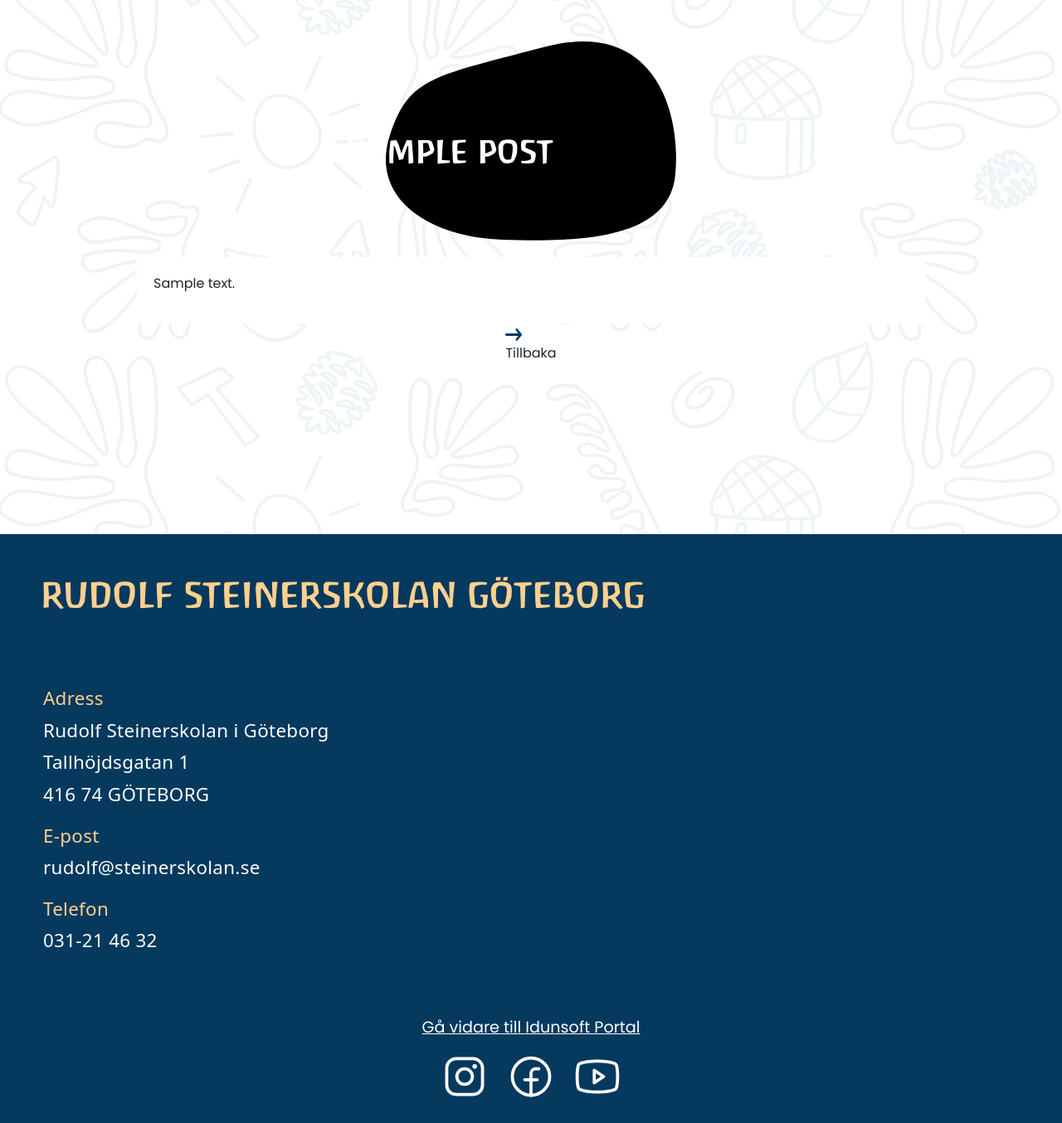
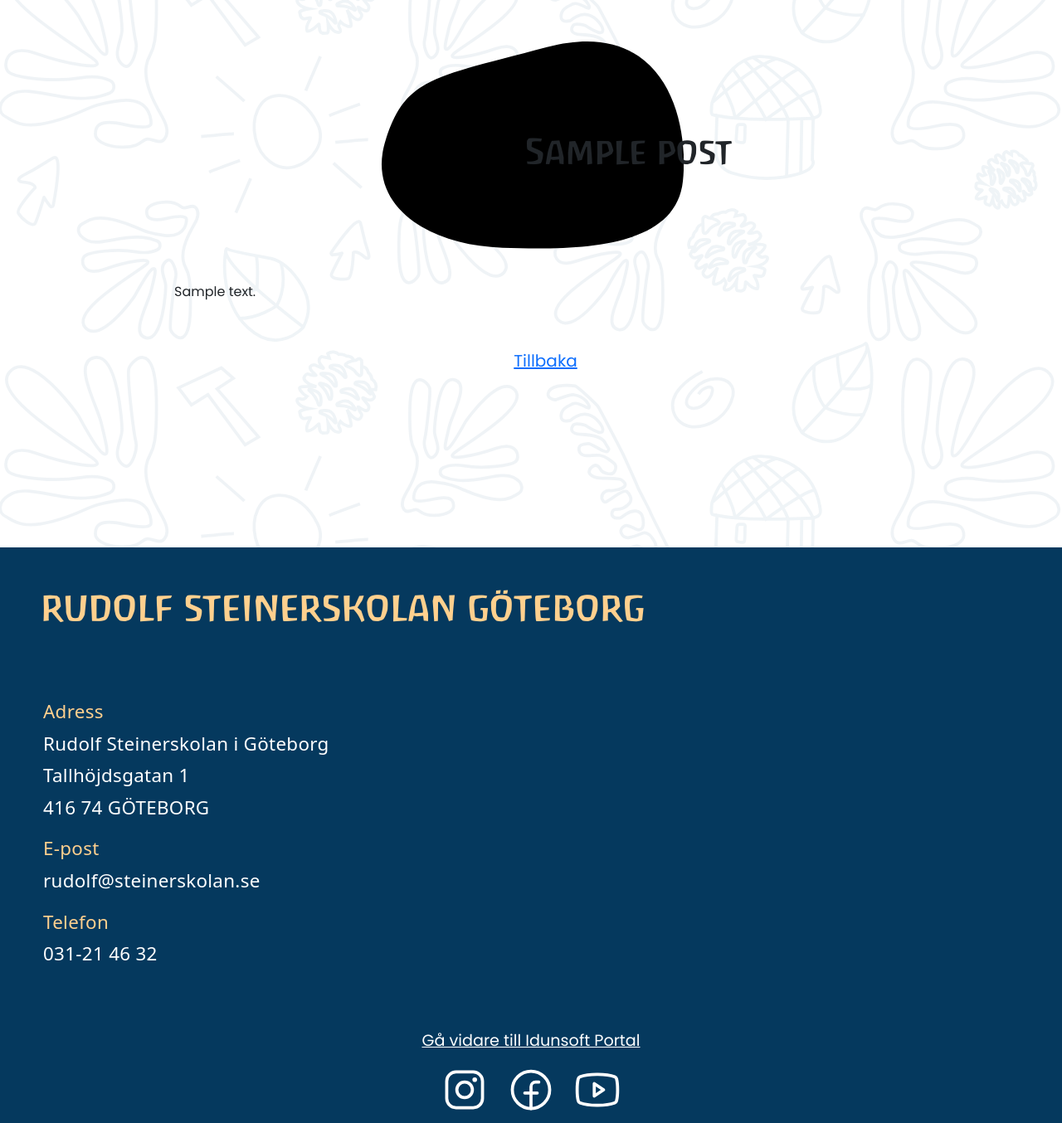
Before and after one commit to dantemogrim/Rudolf-Steiner, a WordPress theme: template public/themes/wu20/single.php in a window 1280 px wide. Shown: the part 70-1424 px from the top of the page at 83% size. Before the commit the page ends 1393 px from the top, so only its background shows below. Run offline with PHP 8.4 and a stand-in for WordPress, Linux system fonts and the light colour scheme; the site name, menu and one post (Sample post) are stand-ins, and other content is empty; style sheets or scripts are compiled from the project's sources.

Commit message:
Mobile solution for single articles on årskurser.

```diff
--- a/public/themes/wu20/single.php
+++ b/public/themes/wu20/single.php
@@ -6,34 +6,38 @@
     <?php while (have_posts()) : the_post(); ?>
 
         <div class="singleContainer">
+
             <div class="singlePostCard">
+
                 <div class="thumbnailHeadingWrapper">
 
                     <?php if (has_post_thumbnail()) {
                         the_post_thumbnail('medium', array('class' => 'singlePostThumbnail'));
                     } ?>
+                    <h1 class="singlePostHeading"><?php the_title(); ?></h1>
 
                     <svg class="singlePostBlob" width="100%" height="100%" viewBox="0 0 376 258" version="1.1" xmlns="http://www.w3.org/2000/svg" xmlns:xlink="http://www.w3.org/1999/xlink" xml:space="preserve" xmlns:serif="http://www.serif.com/" style="fill-rule:evenodd;clip-rule:evenodd;stroke-linejoin:round;stroke-miterlimit:2;">
                         <g transform="matrix(1,0,0,1,-20.7179,-58.8565)">
                             <path d="M170.945,315.533C76.738,312.471 -0.408,261.744 25.945,180.533C50.445,105.033 81.935,104.141 226.528,65.906C371.121,27.672 403.562,153.756 395.427,232.501C386.661,317.355 265.151,318.596 170.945,315.533Z" style="" />
+
                         </g>
                     </svg>
 
-                    <h1 class="singlePostHeading"><?php the_title(); ?></h1>
 
                 </div>
 
                 <div class="content"><?php the_content(); ?></div>
 
 
-                <div class="singleArrowTextWrapper">
+                <a href="#">
+                    <div class="singleArrowTextWrapper">
+                        <svg class="singleArrow" width="20" height="15" viewBox="0 0 20 15" fill="none" xmlns="http://www.w3.org/2000/svg">
+                            <path fill-rule="evenodd" clip-rule="evenodd" d="M12.8664 0.43973C13.1008 0.158171 13.4187 0 13.7502 0C14.0816 0 14.3995 0.158171 14.6339 0.43973L19.634 6.44724C19.8684 6.72888 20 7.11082 20 7.50907C20 7.90731 19.8684 8.28925 19.634 8.57089L14.6339 14.5784C14.3982 14.852 14.0824 15.0034 13.7547 14.9999C13.4269 14.9965 13.1134 14.8386 12.8816 14.5601C12.6499 14.2816 12.5184 13.905 12.5156 13.5112C12.5127 13.1174 12.6387 12.738 12.8664 12.4548L15.7327 9.01094H1.25002C0.918492 9.01094 0.600545 8.85271 0.366121 8.57105C0.131698 8.2894 0 7.90739 0 7.50907C0 7.11074 0.131698 6.72874 0.366121 6.44708C0.600545 6.16542 0.918492 6.00719 1.25002 6.00719H15.7327L12.8664 2.56338C12.6321 2.28174 12.5004 1.8998 12.5004 1.50156C12.5004 1.10331 12.6321 0.721373 12.8664 0.43973Z" fill="" />
+                        </svg>
 
-                    <svg class="singleArrow" width="20" height="15" viewBox="0 0 20 15" fill="none" xmlns="http://www.w3.org/2000/svg">
-                        <path fill-rule="evenodd" clip-rule="evenodd" d="M12.8664 0.43973C13.1008 0.158171 13.4187 0 13.7502 0C14.0816 0 14.3995 0.158171 14.6339 0.43973L19.634 6.44724C19.8684 6.72888 20 7.11082 20 7.50907C20 7.90731 19.8684 8.28925 19.634 8.57089L14.6339 14.5784C14.3982 14.852 14.0824 15.0034 13.7547 14.9999C13.4269 14.9965 13.1134 14.8386 12.8816 14.5601C12.6499 14.2816 12.5184 13.905 12.5156 13.5112C12.5127 13.1174 12.6387 12.738 12.8664 12.4548L15.7327 9.01094H1.25002C0.918492 9.01094 0.600545 8.85271 0.366121 8.57105C0.131698 8.2894 0 7.90739 0 7.50907C0 7.11074 0.131698 6.72874 0.366121 6.44708C0.600545 6.16542 0.918492 6.00719 1.25002 6.00719H15.7327L12.8664 2.56338C12.6321 2.28174 12.5004 1.8998 12.5004 1.50156C12.5004 1.10331 12.6321 0.721373 12.8664 0.43973Z" fill="#04395E" />
-                    </svg>
-
-                    <p>Tillbaka</p>
-                </div>
+                        <p class="goBack">Tillbaka</p>
+                    </div>
+                </a>
             </div>
         </div>
     <?php endwhile;
--- a/resources/scripts/app.js
+++ b/resources/scripts/app.js
@@ -44,9 +44,9 @@
   }
 
   if (window.location.href.indexOf("arskurs-8") > -1) {
-    grade.classList.add("eigthGrade");
+    grade.classList.add("eighthGrade");
   } else {
-    grade.classList.remove("eigthGrade");
+    grade.classList.remove("eighthGrade");
   }
 
   if (window.location.href.indexOf("arskurs-9") > -1) {
--- a/resources/styles/_arskurser-single.scss
+++ b/resources/styles/_arskurser-single.scss
@@ -1,8 +1,10 @@
 .singleContainer {
+  align-items: center;
   display: flex;
   flex-direction: column;
-  justify-content: center;
-  align-items: center;
+  height: auto;
+  justify-content: space-evenly;
+  width: 100vw;
 }
 
 .singlePostCard {
@@ -13,56 +15,64 @@
   flex-direction: column;
   justify-content: flex-start;
   margin: 30px 0 30px 0;
+  max-width: 1450px;
   width: 85vw;
 }
 
 .thumbnailHeadingWrapper {
-  position: relative;
+  display: flex;
+  margin: 20px 0 20px 0;
 
   .singlePostThumbnail {
     border-radius: 50%;
-    // position: absolute;
-    // top: 25%;
-    // left: 15%;
-    // transform: translate(-25%, -25%);
+    height: 250px;
+    left: 20%;
+    position: relative;
+    top: 15%;
+    width: 250px;
+    z-index: 2;
   }
 
   .singlePostHeading {
-    color: white;
-    left: 25%;
-    position: absolute;
-    top: 50%;
-    transform: translate(-50%, -25%);
+    transform: translate(120%, 45%);
+    white-space: nowrap;
+    z-index: 2;
   }
 
   .singlePostBlob {
-    width: 350px;
-    height: auto;
-    margin: 20px;
-    padding: 0;
-    //display: none;
+    height: 250px;
+    position: relative;
+    right: 20%;
+    width: auto;
   }
 }
 
 .content {
   align-self: center;
-  background-color: white;
-  //border: 10px solid #c3d7b4;
+  border-radius: 8px;
   display: flex;
   flex-direction: column;
   height: auto;
-  max-width: 950px;
+  max-width: 900px;
   padding: 20px;
   width: 75vw;
 }
 
-a > button {
-  background-color: #2f698d;
-  border-radius: 4px;
-  border: none;
-  color: white;
+.singleArrowTextWrapper {
+  display: flex;
+  flex-direction: row;
+  justify-content: flex-end;
+  align-items: center;
+  text-align: center;
   margin: 20px 0 20px 0;
-  padding: 5px 10px 5px 10px;
+
+  p {
+    margin: 0 0 0 15px;
+    padding: 0;
+    text-decoration: underline;
+    white-space: nowrap;
+    font-size: 20px;
+  }
 }
 
 // Different colors for each grade.
--- a/resources/styles/_mobile-arskurser-single.scss
+++ b/resources/styles/_mobile-arskurser-single.scss
@@ -2,10 +2,13 @@
 
 @media (max-width: $layout-breakpoint-small) {
   .singleContainer {
+    align-items: center;
     display: flex;
     flex-direction: column;
-    justify-content: center;
-    align-items: center;
+    height: auto;
+    justify-content: space-evenly;
+    width: 100vw;
+    align-self: center;
   }
 
   .singlePostCard {
@@ -14,59 +17,228 @@
     border-radius: 8px;
     display: flex;
     flex-direction: column;
-    justify-content: center;
-    margin: 0;
+    justify-content: flex-start;
+    margin: 10px 0 10px 0;
     width: 85vw;
   }
 
   .thumbnailHeadingWrapper {
-    position: relative;
+    display: flex;
+    //width: 100%;
+    // height: auto;
+    // margin: 20px 0 20px 0;
 
     .singlePostThumbnail {
-      width: 200px;
-      height: auto;
       border-radius: 50%;
-      position: absolute;
-      top: 50%;
-      left: 50%;
-      transform: translate(-50%, -50%);
+      height: 170px;
+      // left: 30%;
+      position: relative;
+      width: 170px;
+    }
+
+    .singlePostHeading {
+      position: relative;
+      transform: translate(-10%, 75%);
+      white-space: nowrap;
+      z-index: 2;
     }
 
     .singlePostBlob {
-      width: 250px;
-      height: auto;
-      margin: 20px;
-      padding: 0;
-    }
-
-    .singlePostHeading {
-      color: white;
-      left: 50%;
-      position: absolute;
-      top: 50%;
-      transform: translate(-50%, -50%);
+      width: 150px;
+      position: relative;
+      transform: translate(-40%, 25%);
+      //display: none;
     }
   }
 
   .content {
     align-self: center;
-    background-color: white;
-    border: 10px solid #c3d7b4;
-    border-radius: 4px;
+    border-radius: 8px;
     display: flex;
     flex-direction: column;
     height: auto;
-    max-width: 950px;
-    padding: 10px;
-    width: 85vw;
+    padding: 5px;
   }
 
-  a > button {
+  .singleArrowTextWrapper {
+    display: flex;
+    flex-direction: row;
+    justify-content: flex-end;
+    align-items: center;
+    text-align: center;
+    margin: 20px 0 20px 0;
+
+    p {
+      margin: 0 0 0 15px;
+      padding: 0;
+      text-decoration: underline;
+      white-space: nowrap;
+      font-size: 20px;
+    }
+  }
+
+  // Different colors for each grade.
+
+  .firstGrade {
+    background-color: #f4dee4;
+    color: #345a79;
+
+    .singlePostHeading {
+      color: white;
+    }
+
+    p {
+      color: #345a79;
+    }
+
+    .singlePostBlob,
+    .singleArrow {
+      fill: #345a79;
+    }
+  }
+
+  .secondGrade {
+    background-color: #fdf6d1;
+    color: #375f75;
+
+    .singlePostHeading {
+      color: white;
+    }
+
+    p {
+      color: #375f75;
+    }
+
+    .singlePostBlob,
+    .singleArrow {
+      fill: #375f75;
+    }
+  }
+
+  .thirdGrade {
+    background-color: #e0ebf2;
+    color: #2f5d7d;
+
+    .singlePostHeading {
+      color: white;
+    }
+
+    p {
+      color: #2f5d7d;
+    }
+
+    .singlePostBlob,
+    .singleArrow {
+      fill: #2f5d7d;
+    }
+  }
+
+  .fourthGrade {
+    background-color: #e3f5d6;
+    color: #325f76;
+
+    .singlePostHeading {
+      color: #e3f5d6;
+    }
+
+    p {
+      color: #325f76;
+    }
+
+    .singlePostBlob,
+    .singleArrow {
+      fill: #325f76;
+    }
+  }
+
+  .fifthGrade {
+    background-color: #ffd08e;
+    color: #425f6a;
+
+    .singlePostHeading {
+      color: white;
+    }
+
+    p {
+      color: #425f6a;
+    }
+
+    .singlePostBlob,
+    .singleArrow {
+      fill: #425f6a;
+    }
+  }
+
+  .sixthGrade {
     background-color: #2f698d;
-    border-radius: 4px;
-    border: none;
-    color: white;
-    margin: 20px 0 20px 0;
-    padding: 5px 10px 5px 10px;
+    color: #d5e1e8;
+
+    .singlePostHeading {
+      color: #2f698d;
+    }
+
+    .goBack {
+      color: #d5e1e8;
+    }
+
+    .singlePostBlob,
+    .singleArrow {
+      fill: #d5e1e8;
+    }
+  }
+
+  .seventhGrade {
+    background-color: #b64259;
+    color: #ecd5de;
+
+    .singlePostHeading {
+      color: #b64259;
+    }
+
+    .goBack {
+      color: #ecd5de;
+      text-decoration: none;
+    }
+
+    .singlePostBlob,
+    .singleArrow {
+      fill: #ecd5de;
+    }
+  }
+
+  .eighthGrade {
+    background-color: #7c3d77;
+    color: #e1d4e4;
+
+    .singlePostHeading {
+      color: #7c3d77;
+    }
+
+    p {
+      color: #e1d4e4;
+    }
+
+    .singlePostBlob,
+    .singleArrow {
+      fill: #e1d4e4;
+    }
+  }
+
+  .ninthGrade {
+    background-color: #05395e;
+    color: #c9d3df;
+
+    .singlePostHeading {
+      color: #05395e;
+    }
+
+    p {
+      color: #c9d3df;
+    }
+
+    .singlePostBlob,
+    .singleArrow {
+      fill: #c9d3df;
+    }
   }
 }
```
Also changed, not shown: other parts of resources/styles/_arskurser-single.scss (+125 -5 lines), README.md, public/themes/wu20/assets/mix-manifest.json, public/themes/wu20/images/long-blob.svg (added), resources/images/long-blob.svg (added).
